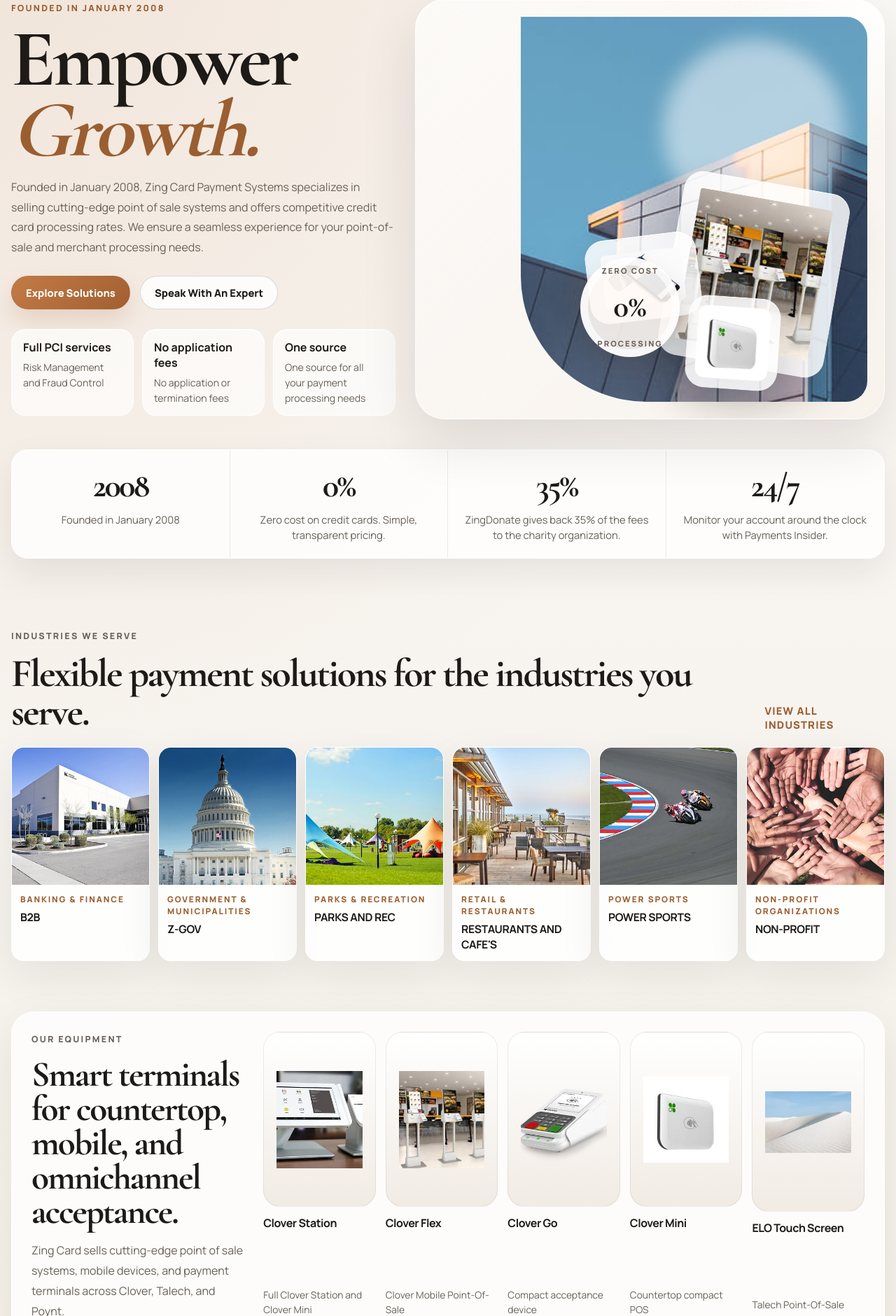
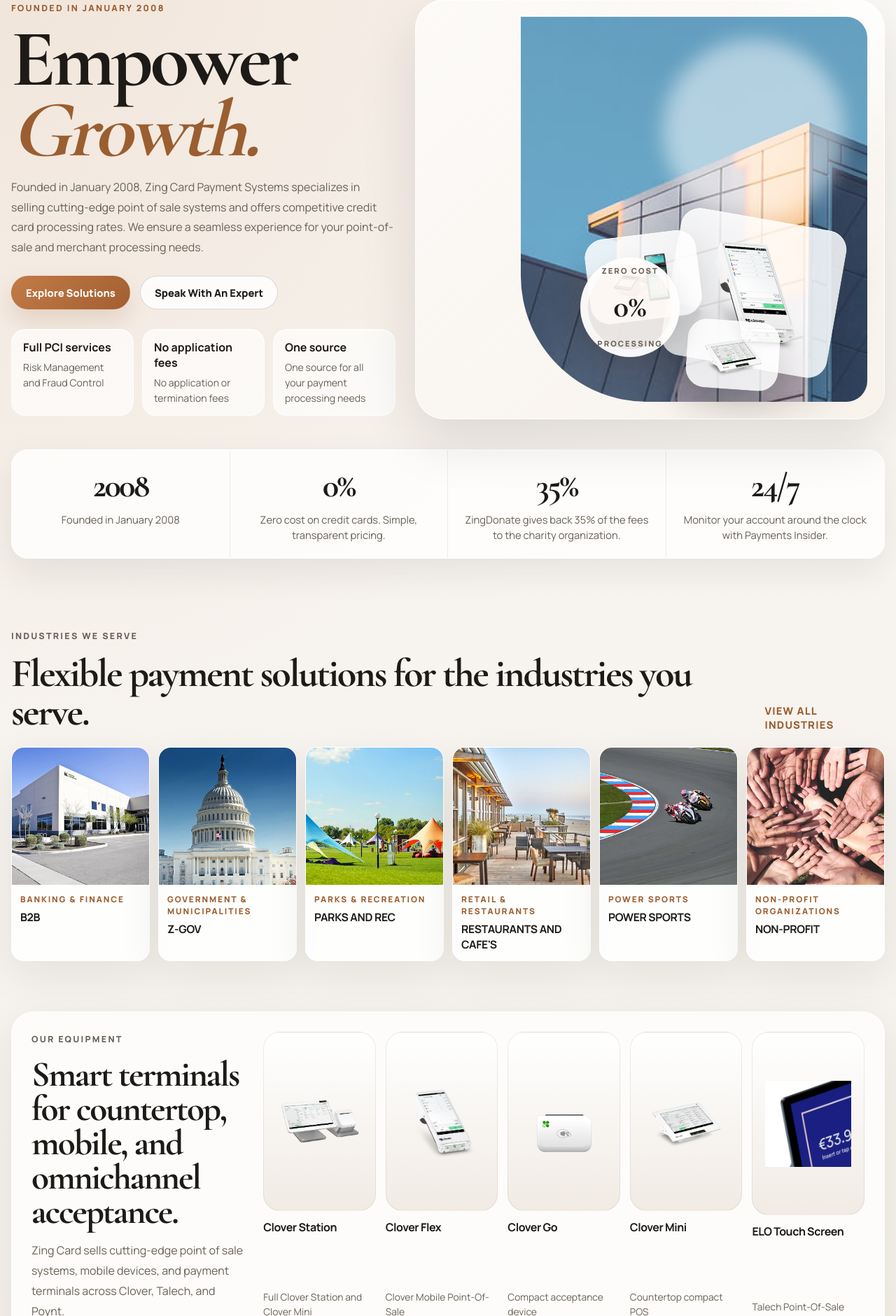
Before and after one commit to LuisRevillaM/zing-payments-redesign, a website with bundled scripts: page index.html in a window 1280 px wide. Shown: the part 157-2037 px from the top of the page at 70% size. Built offline with nearby package versions, Linux system fonts and the light colour scheme.

Commit message:
Upgrade product assets with official imagery

```diff
--- a/index.html
+++ b/index.html
@@ -63,9 +63,21 @@
                 />
               </div>
               <div class="hero-stage__halo"></div>
-              <img class="device-shot device-shot--primary" src="./assets/images/clover-flex.jpg" alt="Clover Flex device" />
-              <img class="device-shot device-shot--secondary" src="./assets/images/poynt-five.jpg" alt="Poynt 5 payment device" />
-              <img class="device-shot device-shot--tertiary" src="./assets/images/clover-mini.jpg" alt="Clover Mini device" />
+              <img
+                class="device-shot device-shot--primary"
+                src="./assets/images/clover-flex-official.png"
+                alt="Clover Flex mobile point-of-sale device"
+              />
+              <img
+                class="device-shot device-shot--secondary"
+                src="./assets/images/poynt-smart-terminal-official.png"
+                alt="Poynt payment terminal with customer-facing display"
+              />
+              <img
+                class="device-shot device-shot--tertiary"
+                src="./assets/images/clover-mini-official.webp"
+                alt="Clover Mini countertop point-of-sale device"
+              />
               <div class="hero-badge">
                 <span>Zero Cost</span>
                 <strong>0%</strong>
--- a/site-data.js
+++ b/site-data.js
@@ -199,49 +199,49 @@ export const equipment = [
     category: "clover",
     name: "Clover Station",
     sublabel: "Full Clover Station and Clover Mini",
-    image: "./assets/images/clover-station.webp"
+    image: "./assets/images/clover-station-official.webp"
   },
   {
     category: "clover",
     name: "Clover Flex",
     sublabel: "Clover Mobile Point-Of-Sale",
-    image: "./assets/images/clover-flex.jpg"
+    image: "./assets/images/clover-flex-official.png"
   },
   {
     category: "clover",
     name: "Clover Go",
     sublabel: "Compact acceptance device",
-    image: "./assets/images/clover-go.webp"
+    image: "./assets/images/clover-go-icon-official.png"
   },
   {
     category: "clover",
     name: "Clover Mini",
     sublabel: "Countertop compact POS",
-    image: "./assets/images/clover-mini.jpg"
+    image: "./assets/images/clover-mini-official.webp"
   },
   {
     category: "talech",
     name: "ELO Touch Screen",
     sublabel: "Talech Point-Of-Sale",
-    image: "./assets/images/talech-elo.jpg"
+    image: "./assets/images/talech-register-closeup-official.webp"
   },
   {
     category: "talech",
     name: "All-In-One ELO Station",
     sublabel: "Retail and Restaurant Software",
-    image: "./assets/images/talech-all-in-one.jpg"
+    image: "./assets/images/talech-register-front-official.webp"
   },
   {
     category: "poynt",
     name: "Poynt 5 Payment Device",
-    sublabel: "smallar version of the Poynt",
-    image: "./assets/images/poynt-five.jpg"
+    sublabel: "Smaller version of the Poynt",
+    image: "./assets/images/poynt-hero-official.png"
   },
   {
     category: "poynt",
     name: "Payment Terminal",
     sublabel: "Take Payments on your Computer, IPad or any mobile device",
-    image: "./assets/images/poynt-terminal.png"
+    image: "./assets/images/poynt-smart-terminal-official.png"
   }
 ];
 
--- a/styles.css
+++ b/styles.css
@@ -599,8 +599,11 @@ button {
 
 .equipment-spotlight__media img,
 .equipment-card__image img {
-  max-height: 150px;
+  width: 100%;
+  max-width: 100%;
+  height: 150px;
   object-fit: contain;
+  object-position: center;
 }
 
 .equipment-spotlight strong {
```
Also changed, not shown: REDESIGN_TRACKER.md (+22 -3 lines), assets/images/clover-flex-official.png (added), assets/images/clover-go-diagram-official.png (added), assets/images/clover-go-icon-official.png (added), assets/images/clover-mini-official.webp (added), assets/images/clover-station-official.webp (added), assets/images/poynt-hero-official.png (added), assets/images/poynt-smart-terminal-official.png (added), assets/images/talech-register-closeup-official.webp (added), assets/images/talech-register-front-official.webp (added), 2 other files.
